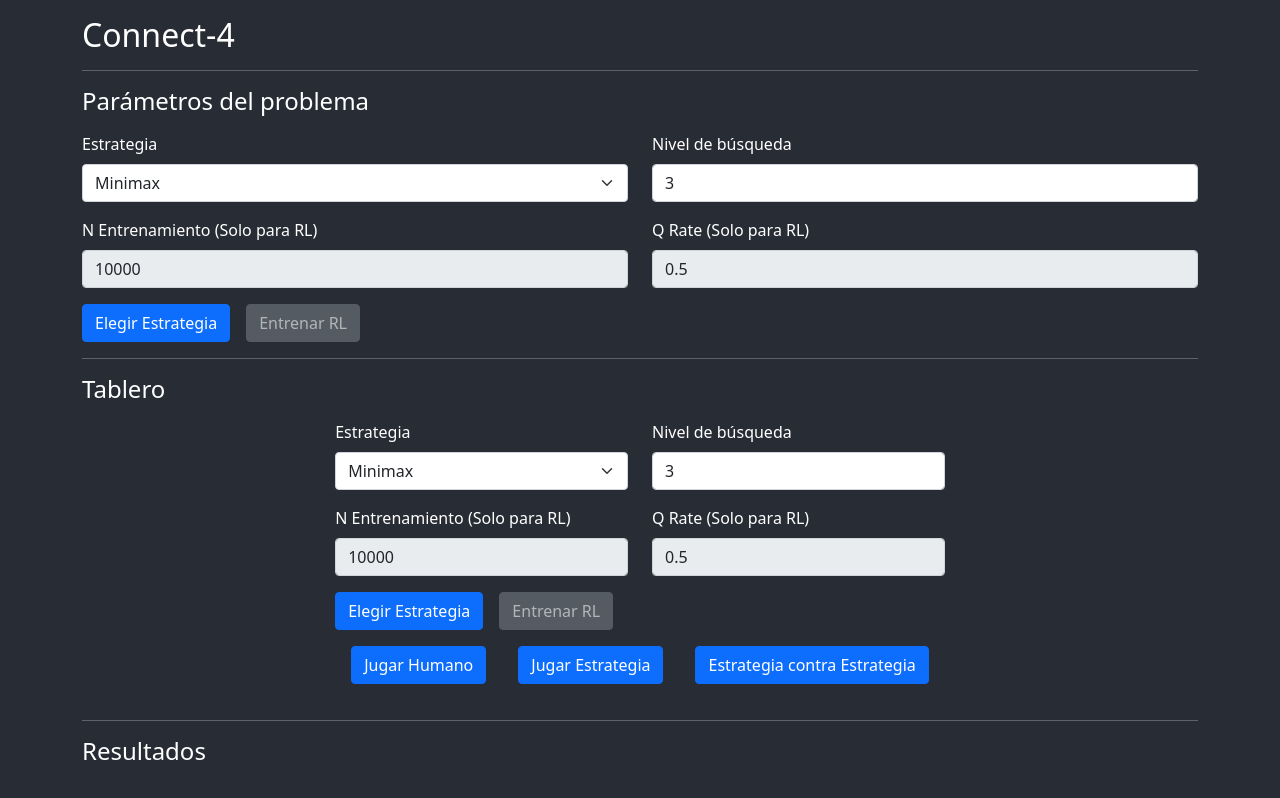
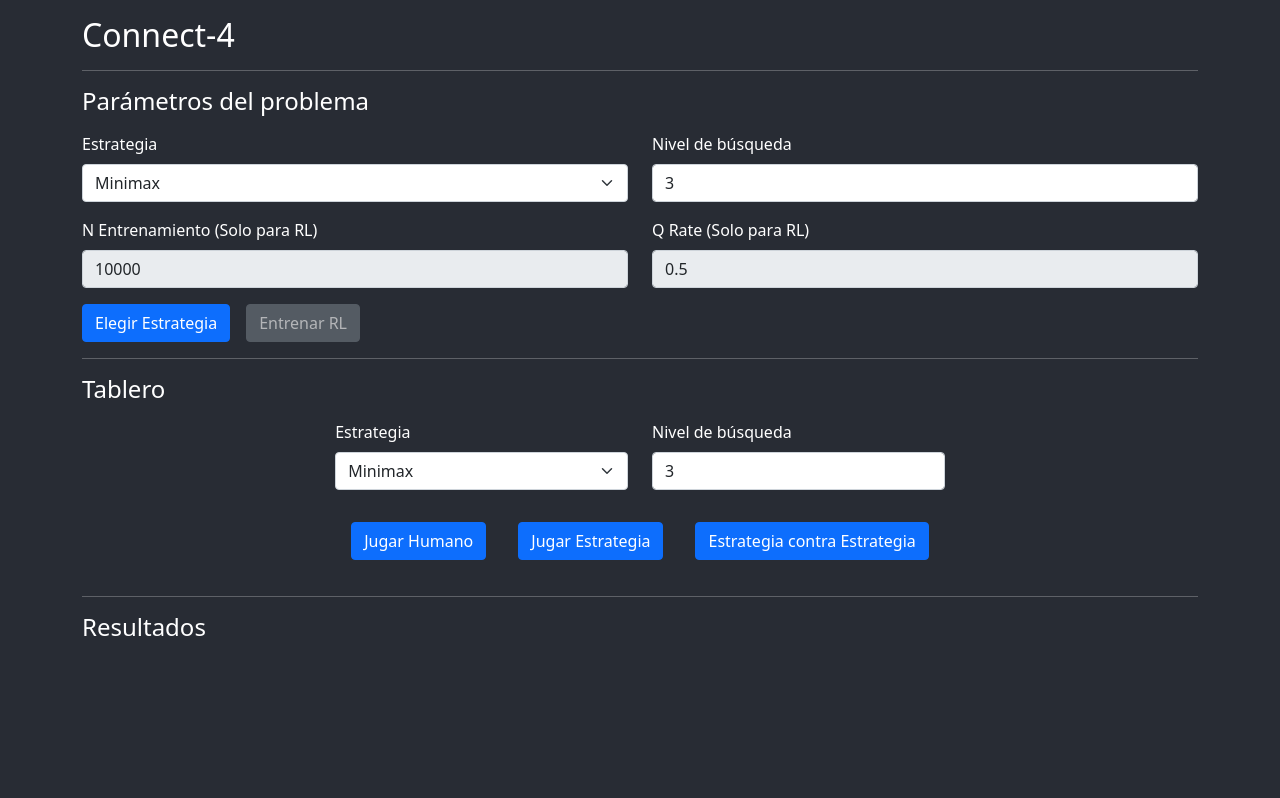
Before and after one commit to mfidabel/tp2-connect-4-IA, a React (Create React App) app: page / in a window 1280 px wide. Built offline with nearby package versions, Linux system fonts and the light colour scheme.

Commit message:
Se remueve el boton de entrenar y elegir en el Tablero

```diff
--- a/src/algoritmos/jugadorEstrategia.ts
+++ b/src/algoritmos/jugadorEstrategia.ts
@@ -1,20 +1,18 @@
 import Tablero from "../modelos/tablero";
 import {Estrategia} from "../modelos/estrategia";
 import {Ficha} from "../modelos/ficha";
-import {Modo} from "../modelos/modo";
 import configuracionParametros from "../modelos/configuracionParametros";
 import MinMax from "./MinMax";
 import AlfaBeta from "./AlfaBeta";
 import RLAgent from "./RLAgent";
 
-export const jugarEstrategia = (tablero: Tablero, parametros: configuracionParametros, jugador: Ficha, modo: Modo, estrategia: Estrategia, nivel: number): Tablero => {
+export const jugarEstrategia = (tablero: Tablero, parametros: configuracionParametros, jugador: Ficha): Tablero => {
     const nuevoTablero = new Tablero();
     nuevoTablero.posiciones = JSON.parse(JSON.stringify(tablero.posiciones)); // Copiar posiciones
 
     // Seleccionar estrategia
     let agente: MinMax | AlfaBeta | RLAgent;
 
-	if (modo === Modo.Humano || modo === Modo.Estrategia || jugador === Ficha.Amarillo){
 	switch (parametros.estrategia) {
 		case Estrategia.Minimax:
 			agente = new MinMax(parametros.nivel);
@@ -30,23 +28,6 @@ export const jugarEstrategia = (tablero: Tablero, parametros: configuracionParam
 			agente = new MinMax(parametros.nivel);
 			break
 	}
-	}else{
-		switch (estrategia) {
-			case Estrategia.Minimax:
-				agente = new MinMax(nivel);
-				break
-			case Estrategia.Alfabeta:
-				agente = new AlfaBeta(nivel);
-				break
-			case Estrategia.RLAgent:
-				agente = RLAgent.Agente;
-				agente.reset(false);
-				break
-			default:
-				agente = new MinMax(nivel);
-				break
-		}
-	}
 
     // Configurar agente
     agente.tablero = nuevoTablero;
--- a/src/componentes/TableroGrafico.tsx
+++ b/src/componentes/TableroGrafico.tsx
@@ -4,9 +4,8 @@ import {Ficha} from "../modelos/ficha";
 import Tablero from "../modelos/tablero";
 import {Modo} from "../modelos/modo";
 import {Resultado} from "../modelos/resultado";
-import {Button, Col, Form, Row} from "react-bootstrap";
+import { Col, Form, Row} from "react-bootstrap";
 import {Estrategia} from "../modelos/estrategia";
-import RLAgent from "../algoritmos/RLAgent";
 import configuracionParametros from "../modelos/configuracionParametros";
 import {jugarEstrategia} from "../algoritmos/jugadorEstrategia";
 
@@ -21,8 +20,6 @@ type ColumnaProps = {
 
 type TableroProps = {
     parametros: configuracionParametros,
-	onElegirEstrategia: (parametros: configuracionParametros) => void,
-    onLimpiarTablero: () => void
 }
 
 const Agujero = ({fichaValor}: AgujeroProps) => {
@@ -48,36 +45,13 @@ const Columna = ({handleClick, agujeros}: ColumnaProps) => {
 };
 
 
-export const TableroGrafico = ({parametros, onElegirEstrategia, onLimpiarTablero}: TableroProps) => {
+export const TableroGrafico = ({parametros}: TableroProps) => {
     // Constantes
     const FICHA_ESTRATEGIA = Ficha.Amarillo;
     const FICHA_HUMANO = Ficha.Rojo;
 
 	const [estrategia, setEstrategia] = useState(Estrategia.Minimax);
     const [nivel, setNivel] = useState(3);
-    const [qRate, setRate] = useState(0.5);
-    const [trainN, setTrainN] = useState(10000);
-
-	const elegirEstrategia = () => {
-        // Iniciar el juego
-        onElegirEstrategia({
-            estrategia: estrategia,
-            nivel: nivel,
-            qRate: qRate,
-        });
-    }
-
-    const clickEntrenarAgente = () => {
-        // Entrenar al agente
-        RLAgent.Agente = new RLAgent(trainN);
-        RLAgent.Agente.qRate = qRate;
-
-        for (let i=0; i < trainN; i++) {
-            RLAgent.Agente.reset(true);
-            RLAgent.Agente.updateAlpha(i);
-            RLAgent.Agente.jugarVsRandom();
-        }
-    }
 
     // Estados
     const [tablero, setTablero] = useState(new Tablero());
@@ -133,7 +107,7 @@ export const TableroGrafico = ({parametros, onElegirEstrategia, onLimpiarTablero
             // TODO: Jugar estrategia
                 if (modo === Modo.Estrategia && turno === FICHA_ESTRATEGIA) {
                     // Jugar estrategia
-                    const nuevoTablero = jugarEstrategia(tablero, parametros, turno, modo, estrategia, nivel);
+                    const nuevoTablero = jugarEstrategia(tablero, parametros, turno);
                     setTablero(nuevoTablero);
                     setTurno(FICHA_HUMANO);
                 }
@@ -141,11 +115,15 @@ export const TableroGrafico = ({parametros, onElegirEstrategia, onLimpiarTablero
 				if (modo === Modo.CPU) {
 					if (turno === FICHA_ESTRATEGIA){
 						// Jugar estrategia
-						const nuevoTablero = jugarEstrategia(tablero, parametros, turno, modo, estrategia, nivel);
+						const nuevoTablero = jugarEstrategia(tablero, parametros, turno);
 						setTablero(nuevoTablero);
 						setTurno(FICHA_HUMANO);
-					}else{
-						const nuevoTablero = jugarEstrategia(tablero, parametros, turno, modo, estrategia, nivel);
+					} else { // JUGAR FICHA HUMANA COMO SI FUERA ESTRATEGIA
+						const nuevoTablero = jugarEstrategia(tablero, {
+                            estrategia: estrategia,
+                            nivel: nivel,
+                            qRate: parametros.qRate
+                        }, turno);
 						setTablero(nuevoTablero);
 						setTurno(FICHA_ESTRATEGIA);
 					}
@@ -179,15 +157,6 @@ export const TableroGrafico = ({parametros, onElegirEstrategia, onLimpiarTablero
 								</Form.Select>
 							</Form.Group>
 						</Row>
-						<Row>
-							<Form.Group className="mb-3">
-								<Form.Label>N Entrenamiento (Solo para RL)</Form.Label>
-								<Form.Control value={trainN}
-											type="number"
-											disabled={estrategia !== Estrategia.RLAgent}
-											onChange={ event => setTrainN(parseInt(event.currentTarget.value))}/>
-							</Form.Group>
-						</Row>
 					</Col>
 					<Col>
 						<Row>
@@ -198,26 +167,6 @@ export const TableroGrafico = ({parametros, onElegirEstrategia, onLimpiarTablero
 											onChange={ event => setNivel(parseInt(event.currentTarget.value))}/>
 							</Form.Group>
 						</Row>
-						<Row>
-							<Form.Group className="mb-3">
-								<Form.Label>Q Rate (Solo para RL)</Form.Label>
-								<Form.Control value={qRate}
-											type="number"
-											max={1.0}
-											disabled={estrategia !== Estrategia.RLAgent}
-											onChange={ event => setRate(parseFloat(event.currentTarget.value))}/>
-							</Form.Group>
-						</Row>
-					</Col>
-				</Row>
-				<Row>
-					<Col>
-						<Button variant="primary"
-								onClick={elegirEstrategia}>Elegir Estrategia</Button>
-						<Button variant="secondary"
-								onClick={clickEntrenarAgente}
-								disabled={estrategia !== Estrategia.RLAgent}
-								className="ms-3">Entrenar RL</Button>
 					</Col>
 				</Row>
 			</Form>
```
Lines whose indentation alone changed are shown as unchanged.
